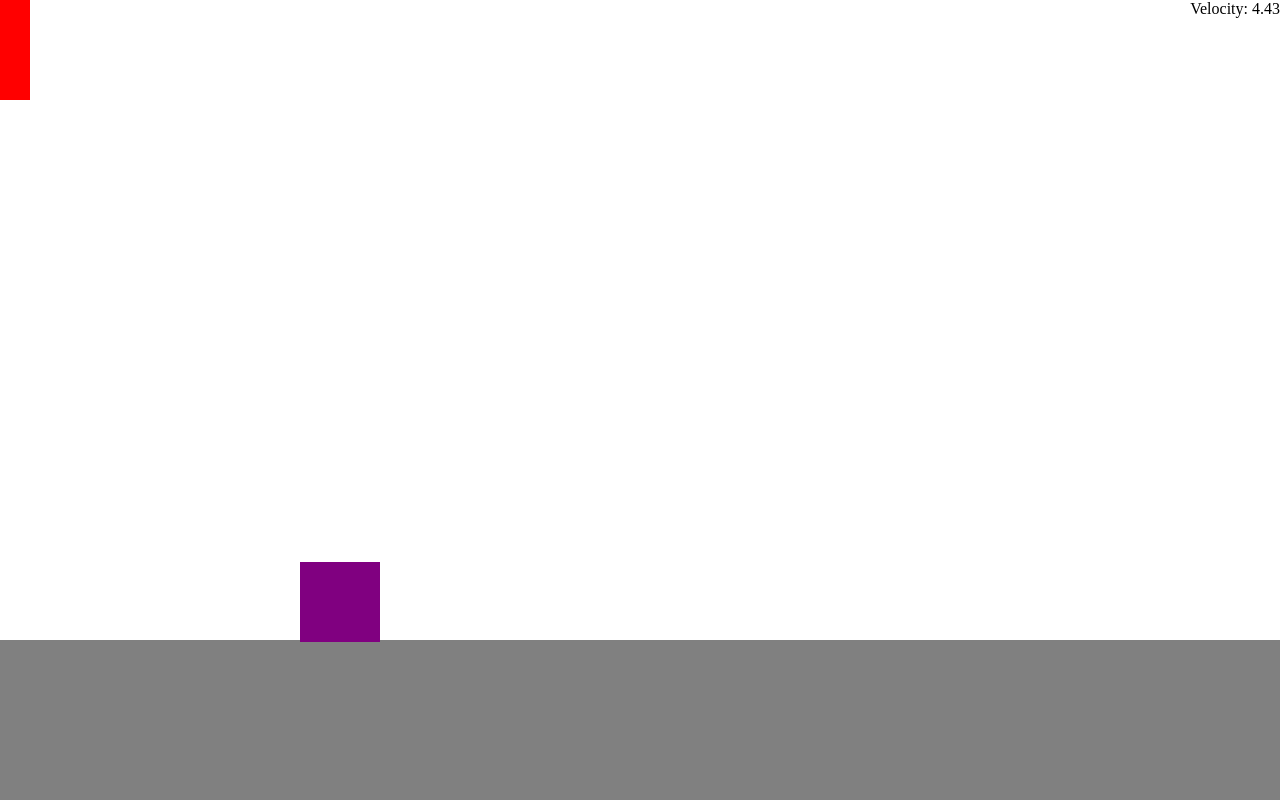
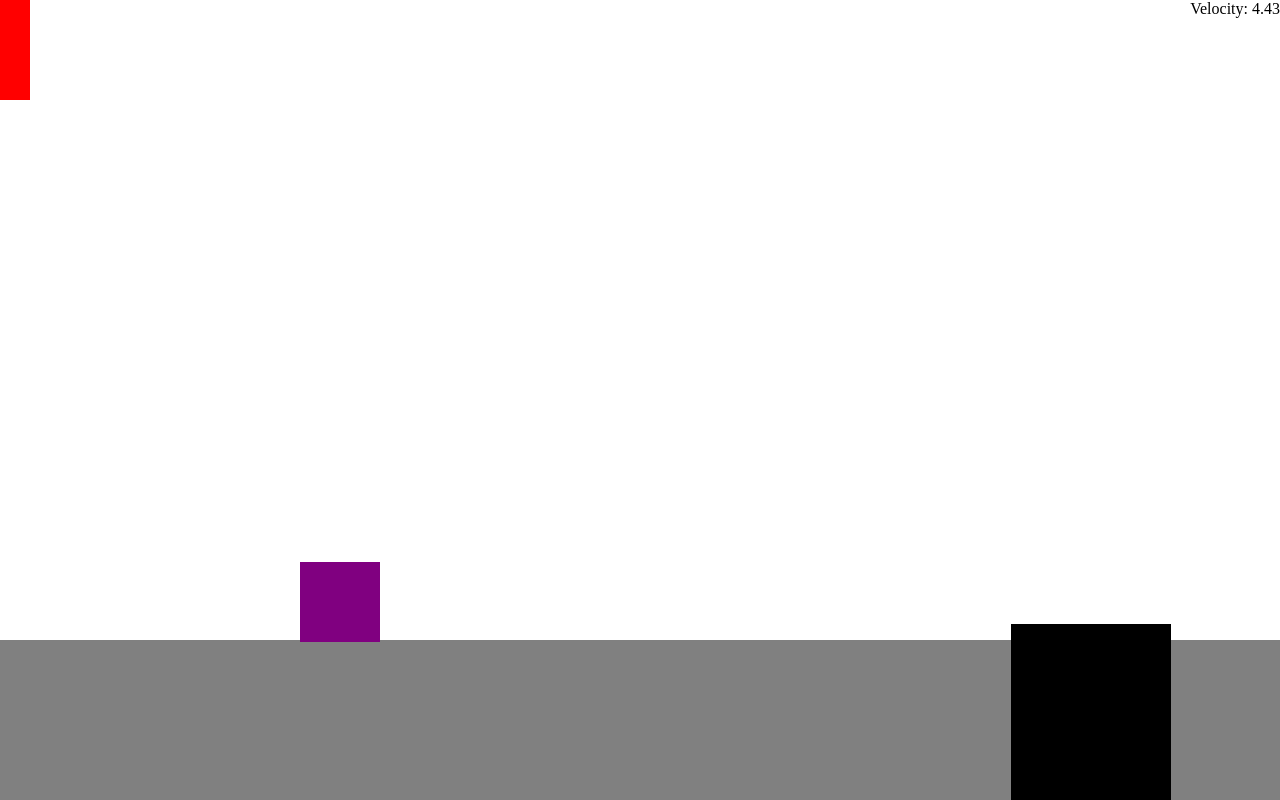
Before and after one commit to dpaschal-lf/moonlander, a plain HTML site: page index.html in a window 1280 px wide. Drawn offline with nearby package versions, Linux system fonts and the light colour scheme.

Commit message:
added platform and redid collision

```diff
--- a/main.js
+++ b/main.js
@@ -19,9 +19,19 @@ function MoonLanderGame(){
 	this.init = function(){
 		var shipElement = this.ship.create();
 		$("body").append(shipElement);
+		$("body").append( this.createPlatform());
 		this.ship.init(this.gravityPerInterval);
 		this.applyHandlers();
 		this.startHeartbeat();
+	}
+	this.createPlatform = function(){
+		this.platform = $('<div>',{
+			'id': 'platform',
+			css: {
+				left: Math.floor(Math.random() * 60) + 20 + '%'
+			}
+		});
+		return this.platform;
 	}
 	this.applyHandlers = function(){
 		$('body').on('keydown',this.handleKeydown.bind(this));
@@ -61,9 +71,14 @@ function MoonLanderGame(){
 		this.updateStats();
 	}
 	this.handleCollision = function(velocity){
-		if(velocity > .5){
-			alert('KABOOM!');
+		if(velocity > .75){
+			this.landerExplode();
 		}
+		this.gameOver();
+
+	}
+	this.landerExplode = function(){
+		alert('KABOOM!')
 		this.gameOver();
 	}
 	this.updateStats = function(){
@@ -74,7 +89,7 @@ function MoonLanderGame(){
 	}
 	function Lander(parent){
 		this.parent = parent;
-		this.maxFuel = 250;
+		this.maxFuel = 500;
 		this.fuel = this.maxFuel;
 		this.fuelPerSecond = 2000;
 		this.fuelPerInterval = null;
@@ -121,7 +136,6 @@ function MoonLanderGame(){
 			$("#fuel > div").css('height',(100*(this.fuel / this.maxFuel)) + '%');
 		}
 		this.reduceFuel = function(){
-			debugger;
 			this.fuel -= this.fuelPerInterval * this.thrustForcePerInterval;
 			if(this.fuel<=0){
 				this.activateThrust = function(){};
@@ -153,18 +167,37 @@ function MoonLanderGame(){
 		}
 		this.detectCollision = function(){
 
-			var landerTop = this.position.top;
-			var landerBottom = landerTop + this.domElement.height();
+			var groundElement = $("#ground");
+			var platform = $("#platform");
 
-			var groundElement = $("#ground");
-			var groundPosition = groundElement.position();
-			var groundTop = groundPosition.top;
-
-			if(landerBottom >= groundTop){
+			if(this.detectCollisionBetweenElements(groundElement, this.domElement)){
+				this.parent.landerExplode();
+			} else if( this.detectCollisionBetweenElements(platform, this.domElement) ){
+				console.log('platform')
 				this.parent.handleCollision(this.momentum.y);
 			}
-
-
+		}
+		this.detectCollisionBetweenElements = function(e1, e2){
+			var e1Bounds = this.getBounds(e1);
+			var e2Bounds = this.getBounds(e2);
+			if( (e1Bounds.right < e2Bounds.left
+				||
+				e1Bounds.bottom < e2Bounds.top
+				||
+				e2Bounds.right < e1Bounds.left
+				||
+				e2Bounds.bottom < e1Bounds.top)){
+				return false;
+			} else {
+				return true;
+			}
+		}
+		this.getBounds = function(element){
+			element = $(element);
+			var elementBounds = element.position();
+			elementBounds.bottom = elementBounds.top + element.height();
+			elementBounds.right = elementBounds.left + element.width();
+			return elementBounds;
 		}
 
 		this.move = function(){
--- a/style.css
+++ b/style.css
@@ -12,6 +12,13 @@ body{
 	position: absolute;
 	left: 300px;
 	top: 0%;
+}
+#platform{
+	width: 20vmin;
+	background-color: black;
+	position: absolute;
+	bottom: 0;
+	height: 22vh;
 }
 .leftThrust,.rightThrust{
     position: absolute;
```
